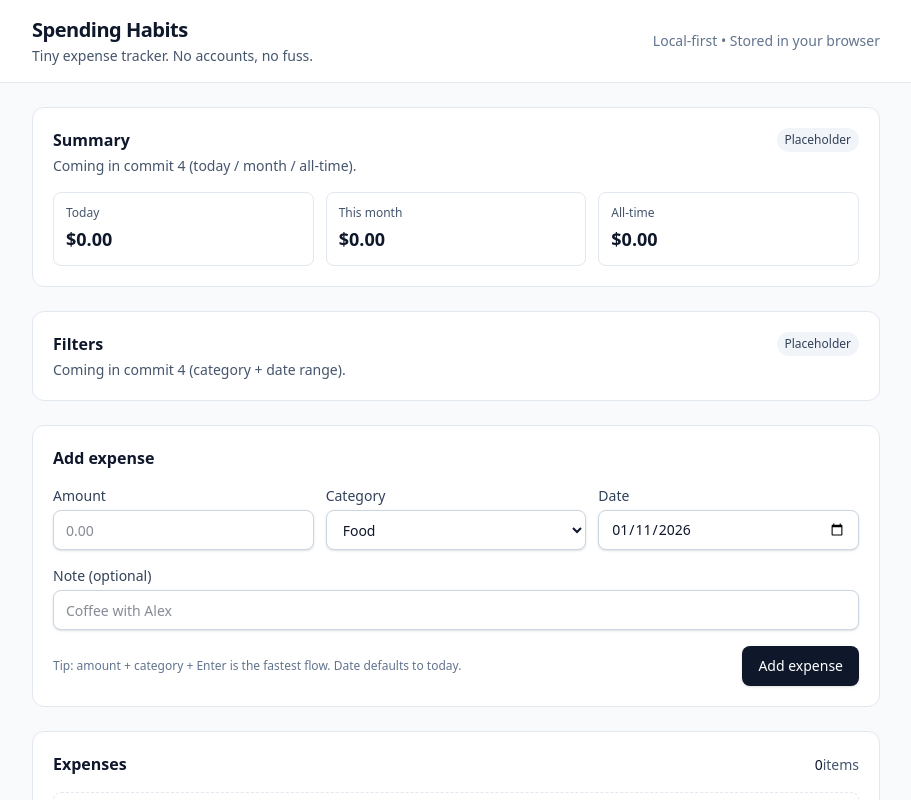
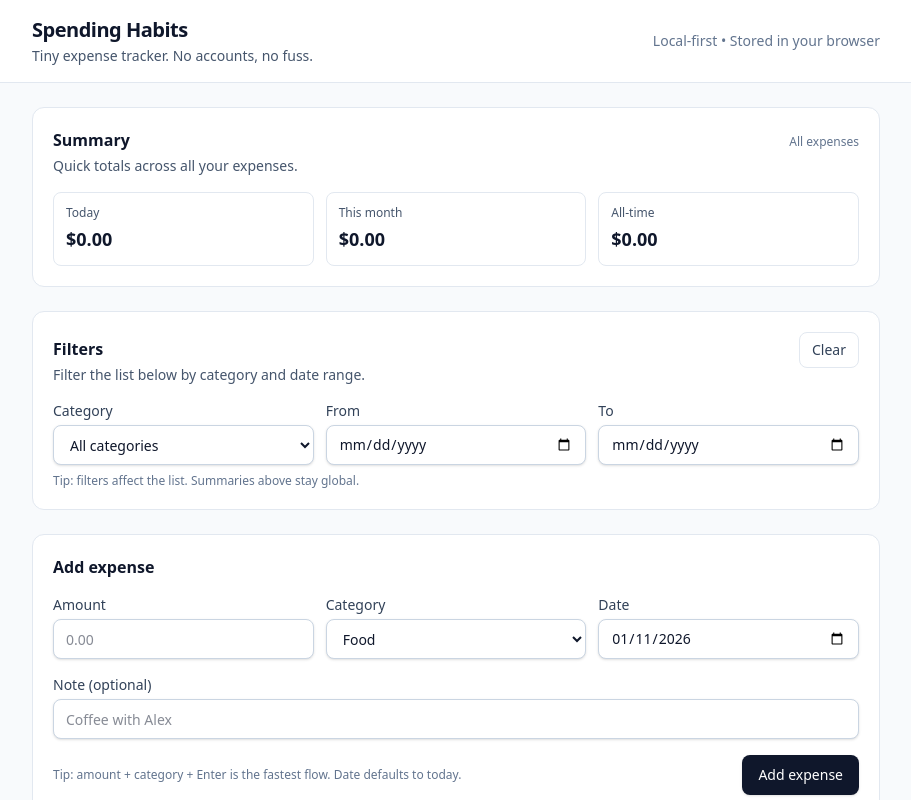
Before and after one commit to zsaritek/spending-habits, a Vue app: page / in a window 1280 px wide. Shown: the top 800 px of the page, without its empty margins (184-1095 px from the left). Built offline with nearby package versions, Linux system fonts and the light colour scheme.

Commit message:
added summary totals

```diff
--- a/src/App.vue
+++ b/src/App.vue
@@ -1,8 +1,44 @@
 <script setup>
+import { computed, ref } from 'vue'
 import ExpenseForm from './components/ExpenseForm.vue'
 import ExpenseList from './components/ExpenseList.vue'
 import FilterBar from './components/FilterBar.vue'
 import SummaryCards from './components/SummaryCards.vue'
+import { DEFAULT_CATEGORIES, useExpenses } from './composables/useExpenses'
+
+const { expenses, categoriesInUse } = useExpenses()
+
+const selectedCategory = ref('')
+const fromDate = ref('')
+const toDate = ref('')
+
+const categories = computed(() => {
+  const set = new Set([...DEFAULT_CATEGORIES, ...categoriesInUse.value])
+  return [...set].sort((a, b) => a.localeCompare(b))
+})
+
+const dateRangeError = computed(() => {
+  if (!fromDate.value || !toDate.value) return ''
+  if (fromDate.value > toDate.value) return '"From" date must be before "To" date.'
+  return ''
+})
+
+const filteredExpenses = computed(() => {
+  if (dateRangeError.value) return []
+
+  return expenses.value.filter((e) => {
+    if (selectedCategory.value && e.category !== selectedCategory.value) return false
+    if (fromDate.value && e.date < fromDate.value) return false
+    if (toDate.value && e.date > toDate.value) return false
+    return true
+  })
+})
+
+function clearFilters() {
+  selectedCategory.value = ''
+  fromDate.value = ''
+  toDate.value = ''
+}
 </script>
 
 <template>
@@ -20,9 +56,16 @@ import SummaryCards from './components/SummaryCards.vue'
     <main class="mx-auto max-w-4xl px-4 py-6 sm:px-6">
       <div class="space-y-6">
         <SummaryCards />
-        <FilterBar />
+        <FilterBar
+          v-model:category="selectedCategory"
+          v-model:fromDate="fromDate"
+          v-model:toDate="toDate"
+          :categories="categories"
+          :error="dateRangeError"
+          @clear="clearFilters"
+        />
         <ExpenseForm />
-        <ExpenseList />
+        <ExpenseList :items="filteredExpenses" />
       </div>
     </main>
 
--- a/src/components/ExpenseList.vue
+++ b/src/components/ExpenseList.vue
@@ -3,18 +3,18 @@
     <div class="flex flex-wrap items-baseline justify-between gap-3">
       <h2 class="text-base font-semibold">Expenses</h2>
       <div class="text-sm text-slate-600">
-        <span class="font-medium text-slate-900">{{ expenses.length }}</span>
-        <span>{{ expenses.length === 1 ? 'item' : 'items' }}</span>
+        <span class="font-medium text-slate-900">{{ items.length }}</span>
+        <span>{{ items.length === 1 ? 'item' : 'items' }}</span>
       </div>
     </div>
 
-    <div v-if="expenses.length === 0" class="mt-4 rounded-lg border border-dashed border-slate-200 p-4">
+    <div v-if="items.length === 0" class="mt-4 rounded-lg border border-dashed border-slate-200 p-4">
       <p class="text-sm font-medium text-slate-800">No expenses yet.</p>
       <p class="mt-1 text-sm text-slate-600">Add your first one above — it’ll show up here.</p>
     </div>
 
     <ul v-else class="mt-4 divide-y divide-slate-200">
-      <li v-for="e in expenses" :key="e.id" class="py-3">
+      <li v-for="e in items" :key="e.id" class="py-3">
         <div class="flex items-start justify-between gap-4">
           <div class="min-w-0">
             <div class="flex flex-wrap items-center gap-x-2 gap-y-1">
@@ -43,7 +43,11 @@
 <script setup>
 import { useExpenses } from '../composables/useExpenses'
 
-const { expenses, deleteExpense } = useExpenses()
+defineProps({
+  items: { type: Array, required: true },
+})
+
+const { deleteExpense } = useExpenses()
 
 function formatMoney(amount) {
   return new Intl.NumberFormat(undefined, {
--- a/src/components/FilterBar.vue
+++ b/src/components/FilterBar.vue
@@ -1,15 +1,69 @@
 <template>
   <section class="rounded-xl border border-slate-200 bg-white p-4 sm:p-5">
-    <div class="flex items-start justify-between gap-3">
+    <div class="flex flex-wrap items-baseline justify-between gap-3">
       <div>
         <h2 class="text-base font-semibold">Filters</h2>
-        <p class="mt-1 text-sm text-slate-600">Coming in commit 4 (category + date range).</p>
+        <p class="mt-1 text-sm text-slate-600">Filter the list below by category and date range.</p>
       </div>
-      <span class="rounded-full bg-slate-100 px-2 py-1 text-xs font-medium text-slate-700"
-        >Placeholder</span
+
+      <button
+        type="button"
+        class="inline-flex h-9 items-center justify-center rounded-lg border border-slate-200 bg-white px-3 text-sm text-slate-700 hover:bg-slate-50"
+        @click="$emit('clear')"
       >
+        Clear
+      </button>
     </div>
+
+    <div class="mt-4 grid gap-3 sm:grid-cols-12 sm:items-end">
+      <label class="grid gap-1 sm:col-span-4">
+        <span class="text-sm font-medium text-slate-700">Category</span>
+        <select
+          :value="category"
+          class="h-10 rounded-lg border border-slate-300 bg-white px-3 text-sm shadow-sm outline-none focus:border-slate-900 focus:ring-2 focus:ring-slate-200"
+          @change="$emit('update:category', $event.target.value)"
+        >
+          <option value="">All categories</option>
+          <option v-for="c in categories" :key="c" :value="c">{{ c }}</option>
+        </select>
+      </label>
+
+      <label class="grid gap-1 sm:col-span-4">
+        <span class="text-sm font-medium text-slate-700">From</span>
+        <input
+          :value="fromDate"
+          type="date"
+          class="h-10 rounded-lg border border-slate-300 bg-white px-3 text-sm shadow-sm outline-none focus:border-slate-900 focus:ring-2 focus:ring-slate-200"
+          :class="error ? 'border-red-400 focus:border-red-600 focus:ring-red-100' : ''"
+          @input="$emit('update:fromDate', $event.target.value)"
+        />
+      </label>
+
+      <label class="grid gap-1 sm:col-span-4">
+        <span class="text-sm font-medium text-slate-700">To</span>
+        <input
+          :value="toDate"
+          type="date"
+          class="h-10 rounded-lg border border-slate-300 bg-white px-3 text-sm shadow-sm outline-none focus:border-slate-900 focus:ring-2 focus:ring-slate-200"
+          :class="error ? 'border-red-400 focus:border-red-600 focus:ring-red-100' : ''"
+          @input="$emit('update:toDate', $event.target.value)"
+        />
+      </label>
+    </div>
+
+    <p v-if="error" class="mt-2 text-sm text-red-600">{{ error }}</p>
+    <p v-else class="mt-2 text-xs text-slate-500">Tip: filters affect the list. Summaries above stay global.</p>
   </section>
 </template>
 
-<script setup></script>
+<script setup>
+defineProps({
+  category: { type: String, default: '' },
+  fromDate: { type: String, default: '' },
+  toDate: { type: String, default: '' },
+  categories: { type: Array, default: () => [] },
+  error: { type: String, default: '' },
+})
+
+defineEmits(['update:category', 'update:fromDate', 'update:toDate', 'clear'])
+</script>
--- a/src/components/SummaryCards.vue
+++ b/src/components/SummaryCards.vue
@@ -1,30 +1,72 @@
 <template>
   <section class="rounded-xl border border-slate-200 bg-white p-4 sm:p-5">
-    <div class="flex items-start justify-between gap-3">
+    <div class="flex flex-wrap items-baseline justify-between gap-3">
       <div>
         <h2 class="text-base font-semibold">Summary</h2>
-        <p class="mt-1 text-sm text-slate-600">Coming in commit 4 (today / month / all-time).</p>
+        <p class="mt-1 text-sm text-slate-600">Quick totals across all your expenses.</p>
       </div>
-      <span class="rounded-full bg-slate-100 px-2 py-1 text-xs font-medium text-slate-700"
-        >Placeholder</span
-      >
+      <span class="text-xs text-slate-500">All expenses</span>
     </div>
 
     <div class="mt-4 grid gap-3 sm:grid-cols-3">
       <div class="rounded-lg border border-slate-200 p-3">
         <div class="text-xs font-medium text-slate-600">Today</div>
-        <div class="mt-1 text-lg font-semibold">$0.00</div>
+        <div class="mt-1 text-lg font-semibold tabular-nums">{{ formatMoney(totalToday) }}</div>
       </div>
       <div class="rounded-lg border border-slate-200 p-3">
         <div class="text-xs font-medium text-slate-600">This month</div>
-        <div class="mt-1 text-lg font-semibold">$0.00</div>
+        <div class="mt-1 text-lg font-semibold tabular-nums">{{ formatMoney(totalThisMonth) }}</div>
       </div>
       <div class="rounded-lg border border-slate-200 p-3">
         <div class="text-xs font-medium text-slate-600">All-time</div>
-        <div class="mt-1 text-lg font-semibold">$0.00</div>
+        <div class="mt-1 text-lg font-semibold tabular-nums">{{ formatMoney(totalAllTime) }}</div>
       </div>
     </div>
   </section>
 </template>
 
-<script setup></script>
+<script setup>
+import { computed } from 'vue'
+import { useExpenses } from '../composables/useExpenses'
+
+const { expenses } = useExpenses()
+
+function toLocalIsoDate(date) {
+  const y = date.getFullYear()
+  const m = String(date.getMonth() + 1).padStart(2, '0')
+  const d = String(date.getDate()).padStart(2, '0')
+  return `${y}-${m}-${d}`
+}
+
+function parseIsoDate(iso) {
+  const [y, m, d] = iso.split('-').map(Number)
+  return new Date(y, m - 1, d)
+}
+
+function formatMoney(amount) {
+  return new Intl.NumberFormat(undefined, {
+    style: 'currency',
+    currency: 'USD',
+  }).format(amount)
+}
+
+const totalAllTime = computed(() => expenses.value.reduce((sum, e) => sum + e.amount, 0))
+
+const totalToday = computed(() => {
+  const today = toLocalIsoDate(new Date())
+  return expenses.value.filter((e) => e.date === today).reduce((sum, e) => sum + e.amount, 0)
+})
+
+const totalThisMonth = computed(() => {
+  const now = new Date()
+  const y = now.getFullYear()
+  const m = now.getMonth()
+
+  return expenses.value
+    .filter((e) => {
+      const dt = parseIsoDate(e.date)
+      return dt.getFullYear() === y && dt.getMonth() === m
+    })
+    .reduce((sum, e) => sum + e.amount, 0)
+})
+</script>
```
